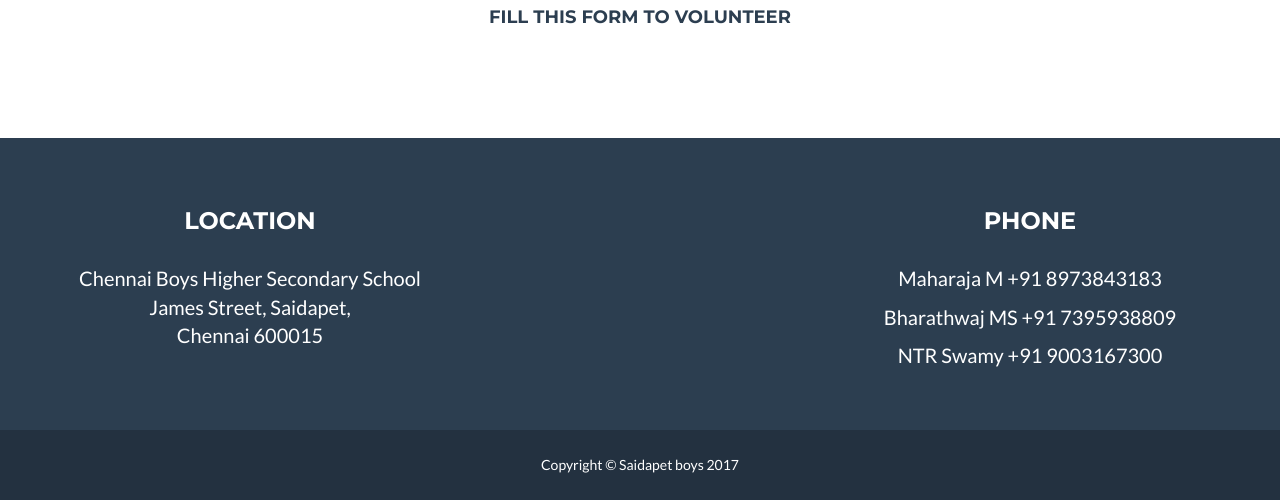
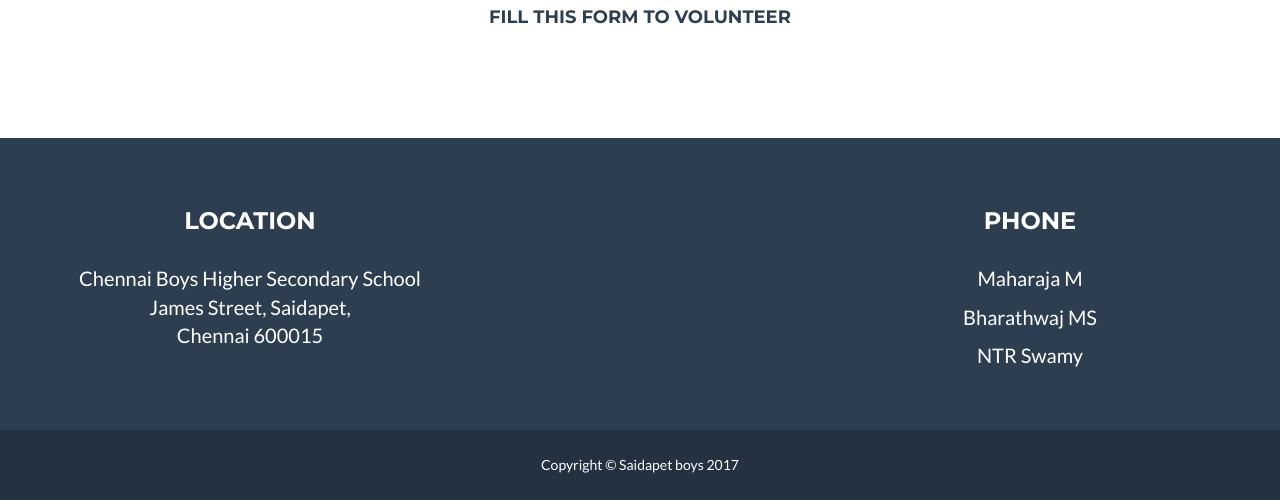
Before and after one commit to Saidapetboys/saidapetboys.github.io, a website: page index.html in a window 1280 px wide. Shown: the part 6321-6821 px from the top of the page. Drawn offline with nearby package versions, Linux system fonts and the light colour scheme.

Commit message:
Update index.html
Removed contacts

```diff
--- a/index.html
+++ b/index.html
@@ -579,9 +579,9 @@
                     </div>
                     <div class="footer-col col-md-4">
                         <h3>Phone</h3>
-                        <p>Maharaja M +91 8973843183</p>
-                        <p>Bharathwaj MS +91 7395938809</p>
-                        <p> NTR Swamy +91 9003167300 </p>
+                        <p>Maharaja M </p>
+                        <p>Bharathwaj MS </p>
+                        <p> NTR Swamy  </p>
                     </div>
                 </div>
             </div>
```
